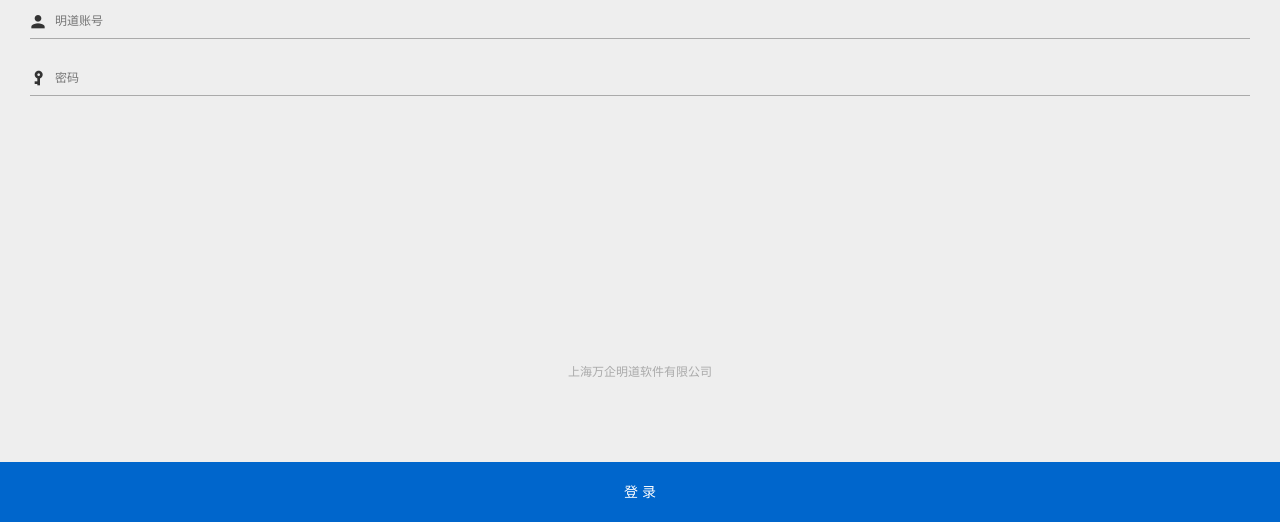
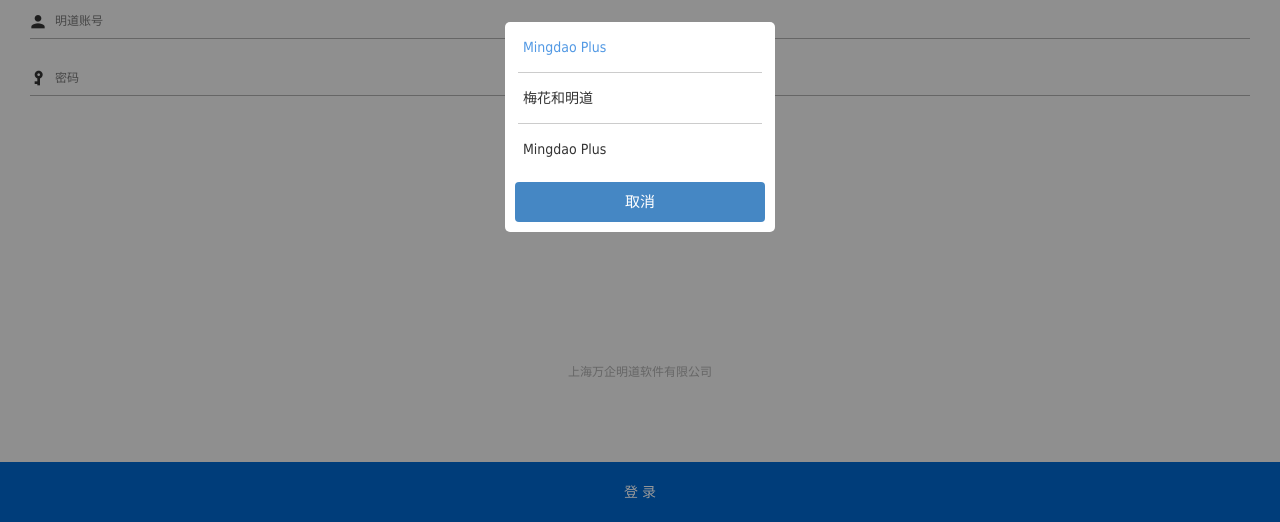
Before and after one commit to sun-zhao/MD_OA_app, a plain HTML site: page view/login.html in a window 1280 px wide. Shown: the part 278-800 px from the top of the page. Drawn offline with Linux system fonts and the light colour scheme.

Commit message:
login页面选择网络和更新提示

```diff
--- a/css/mstyles.css
+++ b/css/mstyles.css
@@ -148,6 +148,21 @@
 .splash_logo,.splash_img{width:100%;position: absolute;top:20%;z-index:2;}
 .splash_img{max-width:1080px;left:50%;margin-left:-50%;top:inherit;bottom:0;z-index:1;}
 .splash_logo img{width:46%;max-width:500px;}
+.choosenet{width:270px;background:#fff;position:absolute;left:50%;margin-left:-135px;z-index:300;border-radius:5px;top:50%;margin-top:-100px;}
+.choosenet ul li{display:block;margin:0 13px;border-bottom:1px solid #ccc;height:50px;line-height:50px;font-size:14px;text-indent:5px;position:relative;z-index:10;}
+.choosenet ul li:last-child{border-bottom:0;}
+.choosenet .quitBtn{display:block;height:40px;line-height:40px;font-size:15px;color:#fff;background:#4587c4;border-radius:4px;margin:10px;position:relative;z-index:100;}
+.choosenet ul li.current{color:#5299e4;background: none;}
+.choosenet .choosenet_out{height:150px;overflow: hidden;overflow-y: auto;}
+.update .choosenet_out{height:200px;}
+.update{position:fixed;margin-top:-150px;}
+.update .choosenetin{padding:15px;color:#666;min-height:190px;}
+.update .choosenetin p.font14{color:#333;}
+.update .choosenetin p{padding-bottom:5px;}
+.update .bottomB{border-top:1px solid #aaa;position:relative;}
+.update .bottomB span.quitBtn{height:40px;line-height:40px;position:relative;width:50%;float:left;border-radius:0;background-color: #fff;color:#444;border-radius:0;margin:0;border-radius:0 0 4px 4px;}
+.update .bottomB span.quitBtn.current{background-color:#4587c4;color:#fff;}
+.update .bottomB span.quitBtn:last-child{border-radius:0 0 4px 0;border-left:1px solid #aaa;position:absolute;top:0;right:0;}
 /*index*/
 .header{height:44px;line-height:44px;background-color:#fff;border-bottom:1px solid #ddd;position: relative;}
 .header span{display: inline-block;height:44px;line-height:44px;font-size:12px;padding:0 20px 0 10px;}
@@ -355,7 +370,7 @@
 
 .loading{position:absolute;width:160px;padding:10px 0;top:50%;left:50%;margin:-50px 0 0 -80px;z-index:202;color:#fff;background:url("../img/mask40.png") repeat;border-radius:3px;}
 .loading img{width:35px;height:35px;margin-bottom:8px;}
-.mask{width: 100%;height: 100%;position: fixed;top:0;left:0;z-index:30;background:url("../img/mask40.png");}
+.mask{width: 100%;height: 100%;position: fixed;top:0;left:0;z-index:30;background:#000;opacity: 0.4;}
 /*转审*/
 .item_list li .userimg{vertical-align: middle;margin-right:10px;}
 .touch_off{display:block;width:51px;height:26px;font-size:0;line-height:0;
--- a/view/login.html
+++ b/view/login.html
@@ -26,8 +26,31 @@
 		<p class="company_name aligncenter">上海万企明道软件有限公司</p>
 		<span class="btn btn_login">登 录</span>
 	</div>
+	<div class="mask"></div>
+	<!--选择网络弹出begin-->
+		<div class="choosenet" style="display:;">
+			<div class="choosenet_out">
+				<div class="choosenetin">
+					<ul>
+						<li class="current">Mingdao Plus</li>
+						<li>梅花和明道</li>
+						<li>Mingdao Plus</li>
+						<li>梅花和明道</li>
+						<li>Mingdao Plus</li>
+						<li>梅花和明道</li>
+						<li>Mingdao Plus</li>
+						<li>梅花和明道</li>
+						<li>Mingdao Plus</li>
+						<li>梅花和明道222</li>
+					</ul>
+				</div>
+			</div>
+			<span class="quitBtn aligncenter">取消</span>
+		</div>
+		<!--选择网络弹出over-->
 	<!--提示更新 begin-->
 	<div class="choosenet update" style="display:none;">
+		<div class="choosenet_out">
 			<div class="choosenetin">
 				<p class="font14">目前有新版本，是否升级？</p>
 				<p>最新版本：v1.01</p>
@@ -36,6 +59,10 @@
 				<p>2、修复列表BUG</p>
 				<p>3、优化界面加载速度</p>
 				<p>4、新增提示效果</p>
+				<p>5、修复列表BUG</p>
+				<p>6、优化界面加载速度</p>
+				<p>7、新增提示效果</p>
+			</div>
 		</div>
 		<p class="bottomB font14 clearfix">
 			<span class="quitBtn aligncenter">取&nbsp;&nbsp;&nbsp;消</span>
```
Also changed, not shown: manifest.json. Lines whose indentation alone changed are shown as unchanged.
